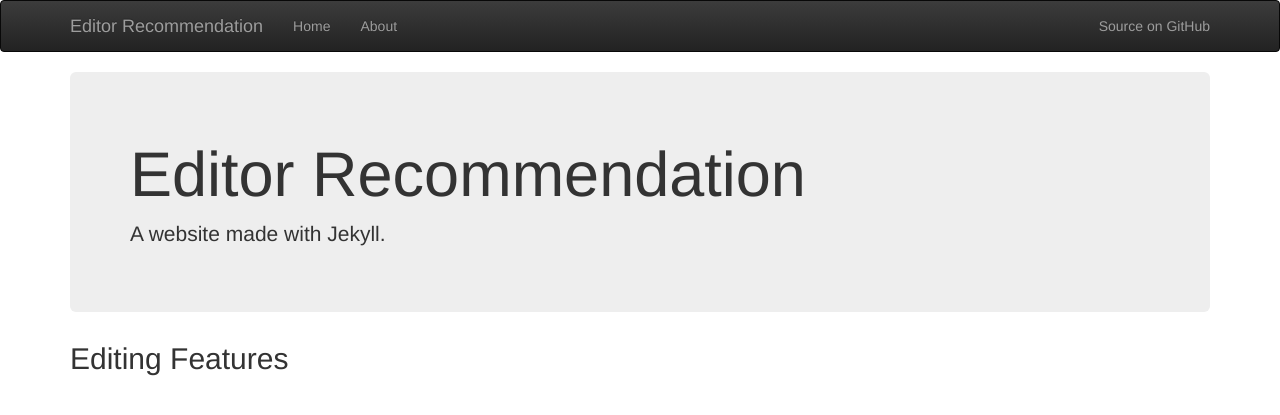
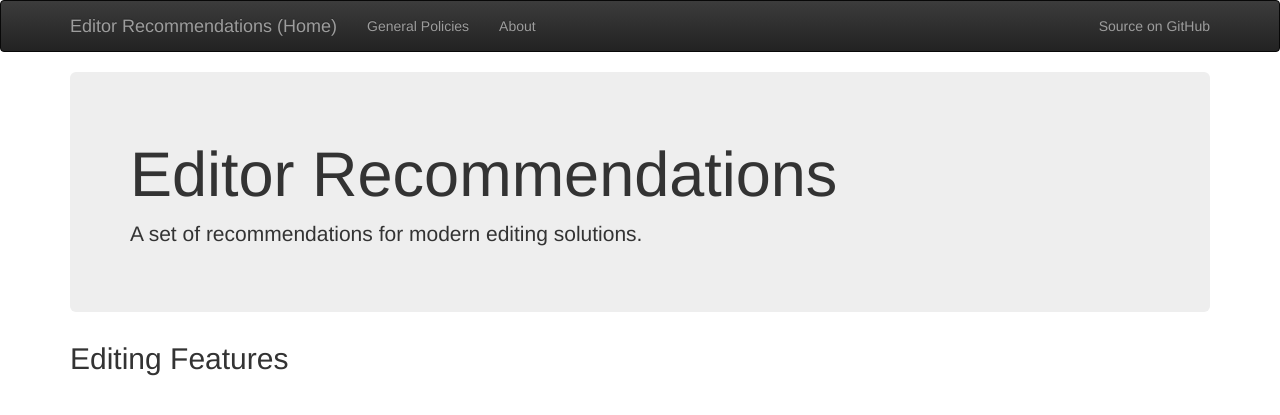
Before and after one commit to ckeditor/editor-recommendations, a Jekyll site: the page built from index.md, in a window 1280 px wide. Shown: the top 415 px of the page. Built offline with Jekyll 4.4.1, drawn with Linux system fonts in a browser that asks for light colours.

Commit message:
Project renamed to "Editor Recommendations" and added "General Policies".

```diff
--- a/_config.yml
+++ b/_config.yml
@@ -1,5 +1,5 @@
-name: "Editor Recommendation"
-description: "The Editor Recommendation Project by the CKEditor Team"
+name: "Editor Recommendations"
+description: "The Editor Recommendations Project by the CKEditor Team"
 
 baseurl: "/test-erfc"
 
--- a/_includes/home-jumbotron.html
+++ b/_includes/home-jumbotron.html
@@ -1,4 +1,4 @@
 <div class="jumbotron">
-    <h1>Editor Recommendation</h1>
-    <p>A website made with Jekyll.</p>
+    <h1>Editor Recommendations</h1>
+    <p>A set of recommendations for modern editing solutions.</p>
 </div>
--- a/_layouts/default.html
+++ b/_layouts/default.html
@@ -17,11 +17,11 @@
 <nav class="navbar navbar-inverse">
     <div class="container">
         <div class="navbar-header">
-            <a class="navbar-brand" href="{{ site.baseurl }}/">Editor Recommendation</a>
+            <a class="navbar-brand" href="{{ site.baseurl }}/">Editor Recommendations (Home)</a>
         </div>
         <div id="navbar" class="collapse navbar-collapse">
             <ul class="nav navbar-nav">
-                <li><a href="{{ site.baseurl }}/">Home</a></li>
+                <li><a href="{{ site.baseurl }}/general-policies">General Policies</a></li>
                 <li><a href="{{ site.baseurl }}/about">About</a></li>
             </ul>
             <p class="navbar-text navbar-right"><a href="https://github.com/fredck/test-erfc" class="navbar-link">Source on GitHub</a></p>
```
Also changed, not shown: about/index.md (+1 -1 lines), general-policies/index.md (added, +12 -0 lines).
